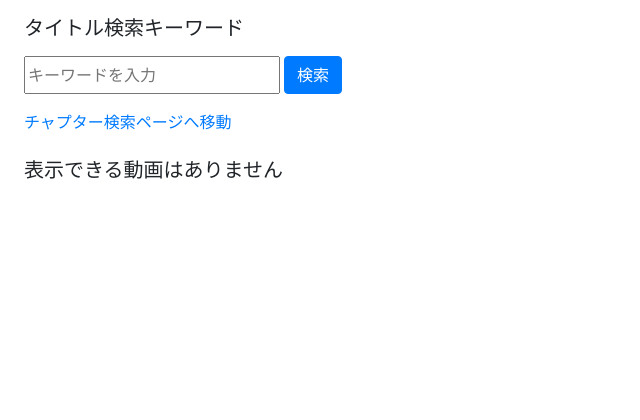
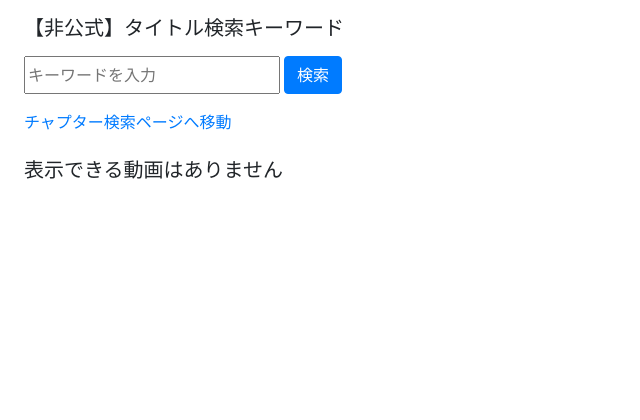
Before and after one commit to hirolibe/django-get-chapter, a Django app: page / in a window 1280 px wide. Shown: the top 420 px of the page, without its empty margins (0-640 px from the left). Run offline with Django 4.2, Linux system fonts and the light colour scheme; data that the repository does not hold is empty; some libraries are stand-ins or nearby versions.

Commit message:
非公式の表示

```diff
--- a/app/templates/app/chapter.html
+++ b/app/templates/app/chapter.html
@@ -3,7 +3,7 @@
 
 {% block content %}
   <div class="mb-4">
-    <h5 class="my-3">チャプター検索キーワード{% if keyword %} 「{{ keyword }}」{% endif %}</h5>
+    <h5 class="my-3">【非公式】チャプター検索キーワード{% if keyword %} 「{{ keyword }}」{% endif %}</h5>
     {% if keyword %}<h5 class="my-3">検索結果：{{ hit_number }}件</h5>{% endif %}
     <form method="POST" action="{% url 'index' %}" class="d-flex mb-3">
       {% csrf_token %}
--- a/app/templates/app/index.html
+++ b/app/templates/app/index.html
@@ -3,7 +3,7 @@
 
 {% block content %}
   <div class="mb-4">
-    <h5 class="my-3">タイトル検索キーワード{% if keyword %} 「{{ keyword }}」{% endif %}</h5>
+    <h5 class="my-3">【非公式】タイトル検索キーワード{% if keyword %} 「{{ keyword }}」{% endif %}</h5>
     {% if keyword %}<h5 class="my-3">検索結果：{{ hit_number }}件</h5>{% endif %}
     <form method="POST" action="{% url 'index' %}" class="d-flex mb-3">
       {% csrf_token %}
```
